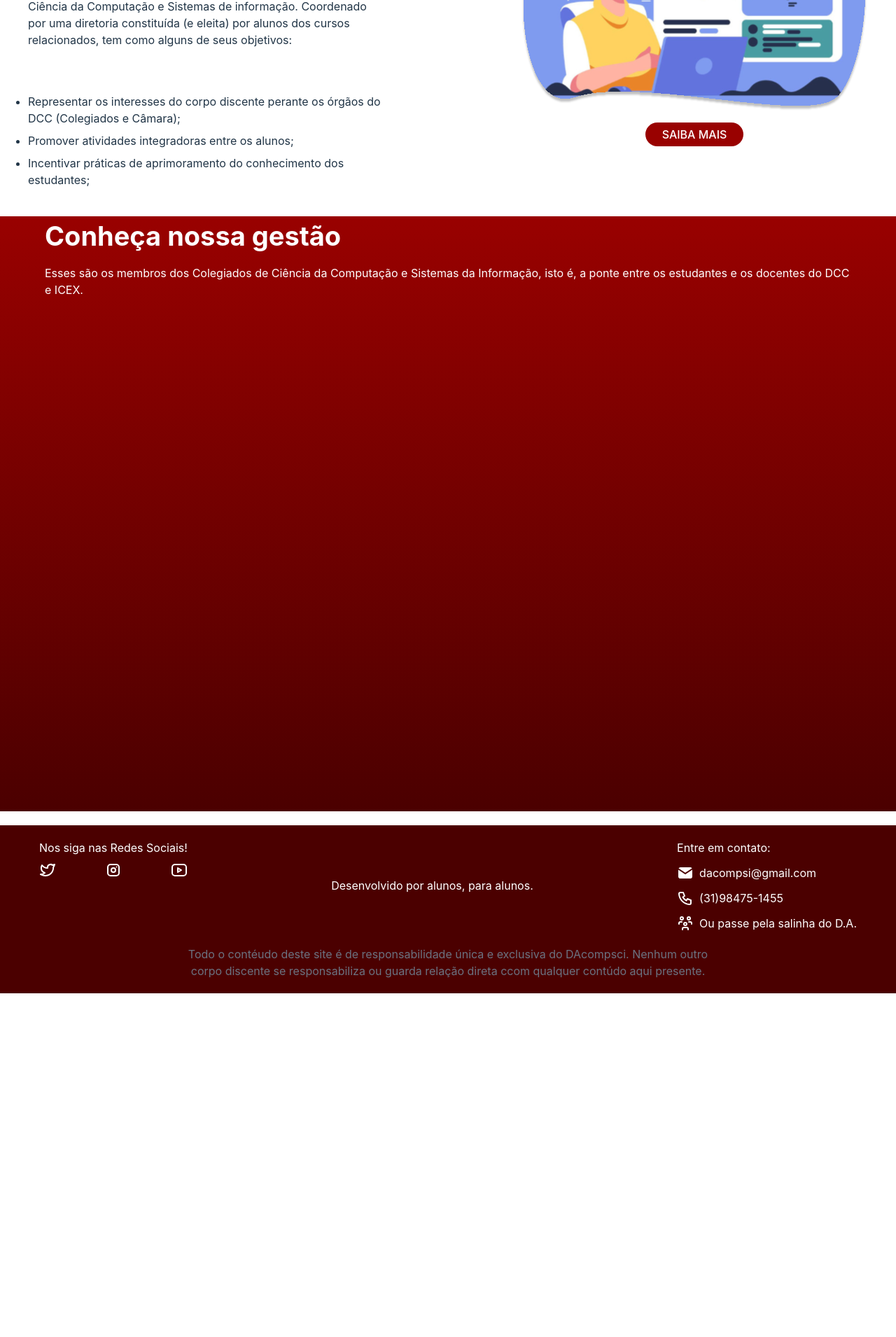
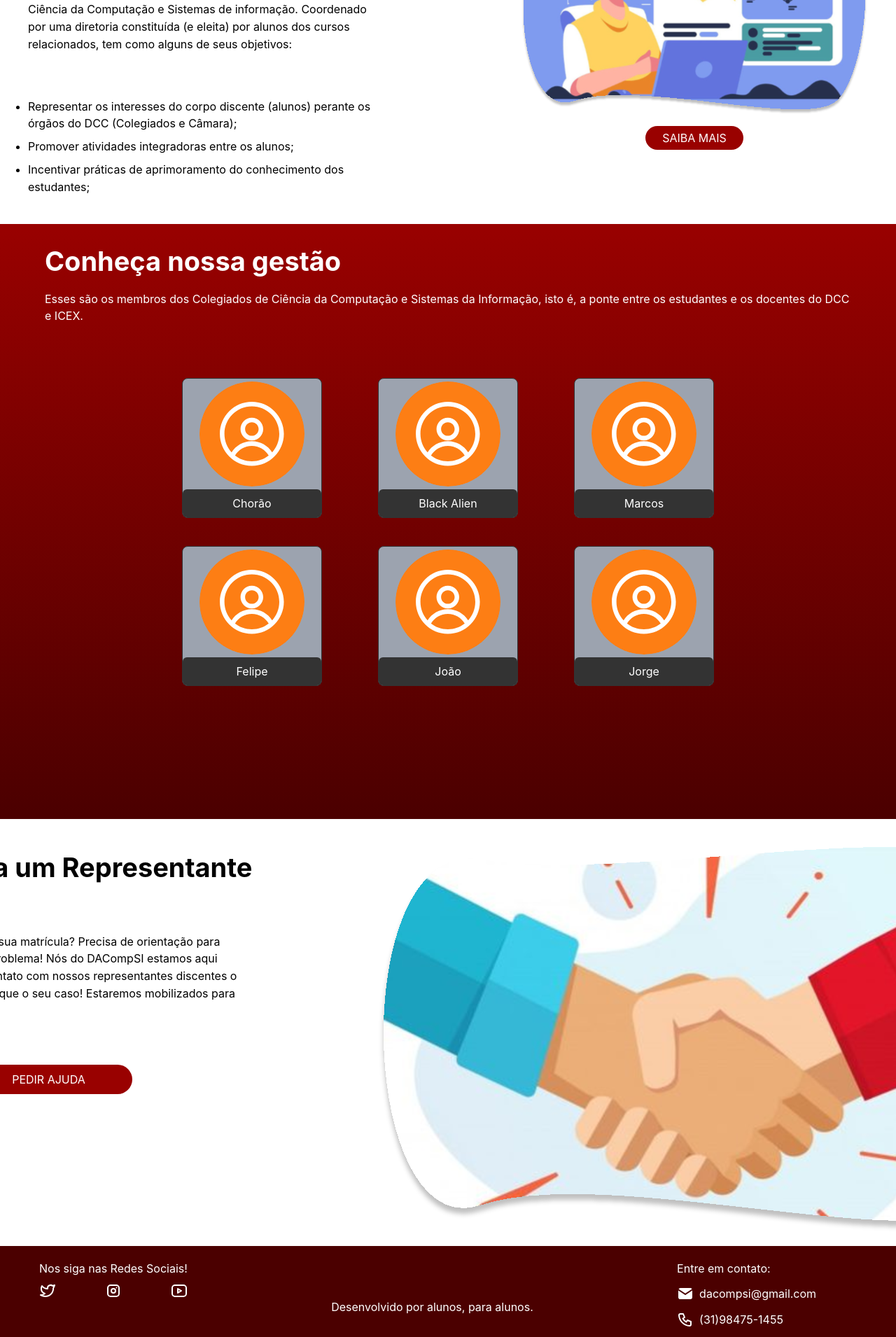
Before and after one commit to Vipigal/dacompsi-web-client, a React (Vite) app: page / in a window 1280 px wide. Shown: the part 560-2470 px from the top of the page at 70% size. Before the commit the page ends 1979 px from the top, so only its background shows below. Built offline with nearby package versions, Linux system fonts and the light colour scheme.

Commit message:
Finalizada primeira versao da home

```diff
--- a/src/components/AvatarBox.tsx
+++ b/src/components/AvatarBox.tsx
@@ -1,5 +1,19 @@
-const AvatarBox = () => {
-  return <div>AvatarBox</div>;
+import { Avatar } from "@mantine/core";
+
+interface IAvatarBoxProps {
+  name: string;
+}
+
+const AvatarBox = ({ name }: IAvatarBoxProps) => {
+  return (
+    <div className="flex flex-col justify-center items-center border gap-1 border-gray-dacompsi relative w-[200px] pt-1 rounded-lg bg-gray-400 ">
+      <Avatar size={150} variant="filled" color="orange" className="mx-9" />
+
+      <div className="bg-gray-dacompsi w-full rounded-md h-10 flex items-center justify-center">
+        {name}
+      </div>
+    </div>
+  );
 };
 
 export default AvatarBox;
--- a/src/main.tsx
+++ b/src/main.tsx
@@ -3,9 +3,13 @@ import ReactDOM from "react-dom/client";
 import "./index.css";
 import { RouterProvider } from "react-router-dom";
 import router from "./config/router";
+import { MantineProvider } from "@mantine/core";
+import "@mantine/core/styles.css";
 
 ReactDOM.createRoot(document.getElementById("root")!).render(
   <React.StrictMode>
-    <RouterProvider router={router} />
+    <MantineProvider>
+      <RouterProvider router={router} />
+    </MantineProvider>
   </React.StrictMode>
 );
--- a/src/pages/Home.tsx
+++ b/src/pages/Home.tsx
@@ -1,6 +1,8 @@
 import Container from "../components/Container";
 import fotoSobreDa from "../assets/image_14.svg";
 import { IconChevronLeft, IconChevronRight } from "@tabler/icons-react";
+import AvatarBox from "../components/AvatarBox";
+import collaboration from "../assets/collaboration.svg";
 
 const Home = () => {
   return (
@@ -26,8 +28,8 @@ const Home = () => {
           </span>
           <ul className="list-disc flex flex-col gap-2">
             <li className="">
-              Representar os interesses do corpo discente perante os órgãos do
-              DCC (Colegiados e Câmara);
+              Representar os interesses do corpo discente (alunos) perante os
+              órgãos do DCC (Colegiados e Câmara);
             </li>
             <li>Promover atividades integradoras entre os alunos;</li>
             <li>
@@ -45,14 +47,45 @@ const Home = () => {
       </div>
 
       <div className="bg-gradient-to-b from-red-dacompsi to-dark-red-dacompsi h-[850px]">
-        <div className="flex flex-col gap-3 text-white px-16">
-          <span className="font-bold  text-[38px]">Conheça nossa gestão</span>
+        <div className="flex flex-col gap-3 text-white px-16 ">
+          <span className="font-bold mt-6 text-[38px]">
+            Conheça nossa gestão
+          </span>
           <span>
             Esses são os membros dos Colegiados de Ciência da Computação e
             Sistemas da Informação, isto é, a ponte entre os estudantes e os
             docentes do DCC e ICEX.
           </span>
+
+          <div className="grid grid-cols-3 gap-10 mt-16 self-center gap-x-20">
+            <AvatarBox name="Chorão" />
+            <AvatarBox name="Black Alien" />
+            <AvatarBox name="Marcos" />
+            <AvatarBox name="Felipe" />
+            <AvatarBox name="João" />
+            <AvatarBox name="Jorge" />
+          </div>
         </div>
+      </div>
+
+      <div className="h-[550px] mx-40 flex justify-center gap-48">
+        <div className="flex flex-col gap-16 max-w-[558px]">
+          <span className="font-bold self-center text-[38px] min-w-max">
+            Peça ajuda a um Representante
+          </span>
+          <span>
+            Ocorreu um problema com sua matrícula? Precisa de orientação para
+            tomar uma decisão? Sem problema! Nós do DACompSI estamos aqui para
+            te ajudar! Entre em contato com nossos representantes discentes o
+            mais rápido possível e explique o seu caso! Estaremos mobilizados
+            para te ajudar.
+          </span>
+
+          <button className="rounded-full bg-red-dacompsi hover:bg-red-900 text-white w-[240px] py-2 self-center ">
+            PEDIR AJUDA
+          </button>
+        </div>
+        <img src={collaboration} />
       </div>
     </Container>
   );
```
Also changed, not shown: src/assets/collaboration.svg (added).
